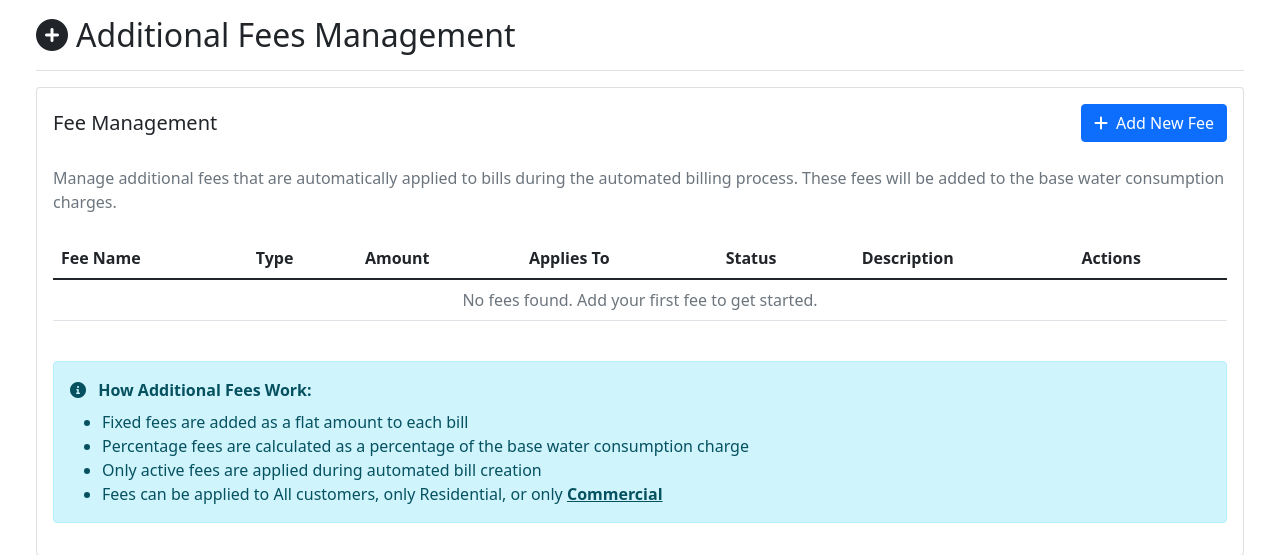
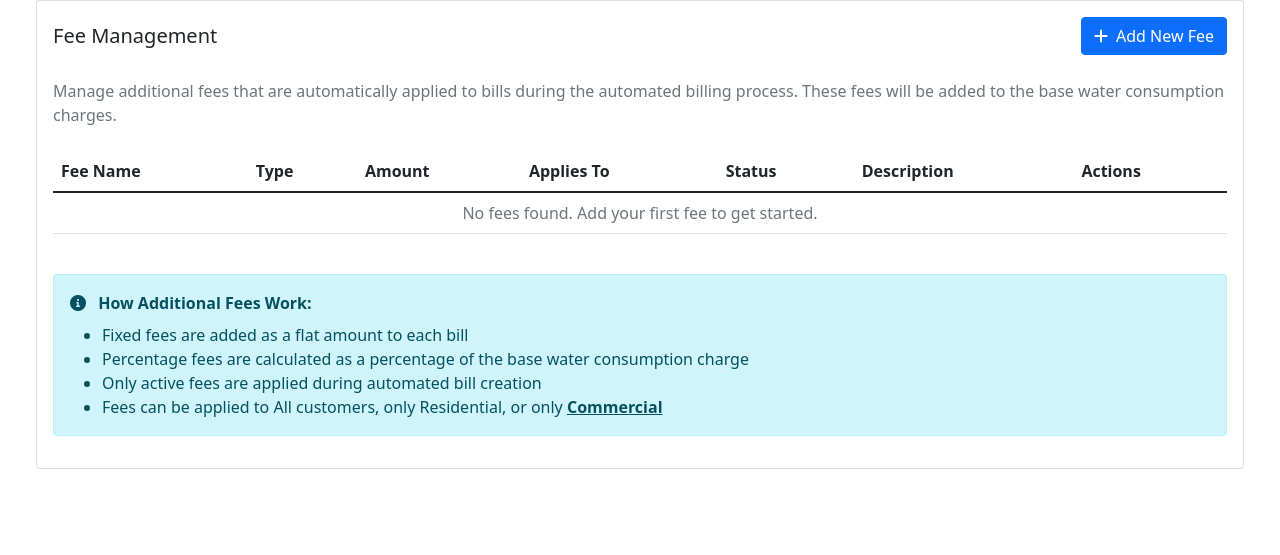
Before and after one commit to Andrei0031/capstone-watersync, a PHP site: page /CAPSTONE/additional_fees_modal.php in a window 1280 px wide. Shown: the top 555 px of the page. Run offline with PHP 8.4, Linux system fonts and the light colour scheme; the visitor is signed in with stand-in values (Sample User, id 1); data that the repository does not hold is empty; a stand-in replaces the project's code that opens the database connection.

Commit message:
Remove redundant Additional Fees Management heading and rely on history card UI

```diff
--- a/additional_fees_modal.php
+++ b/additional_fees_modal.php
@@ -188,11 +188,6 @@ $fees_result = $conn->query($fees_query);
 <body>
     <div class="container-fluid">
         <div class="px-md-4">
-            <div class="d-flex justify-content-between flex-wrap flex-md-nowrap align-items-center pt-3 pb-2 mb-3 border-bottom">
-                <h1 class="h2">
-                    <i class="fas fa-plus-circle me-2"></i>Additional Fees Management
-                </h1>
-            </div>
 
             <!-- Alert Messages -->
             <?php if (isset($success_message)): ?>
```
